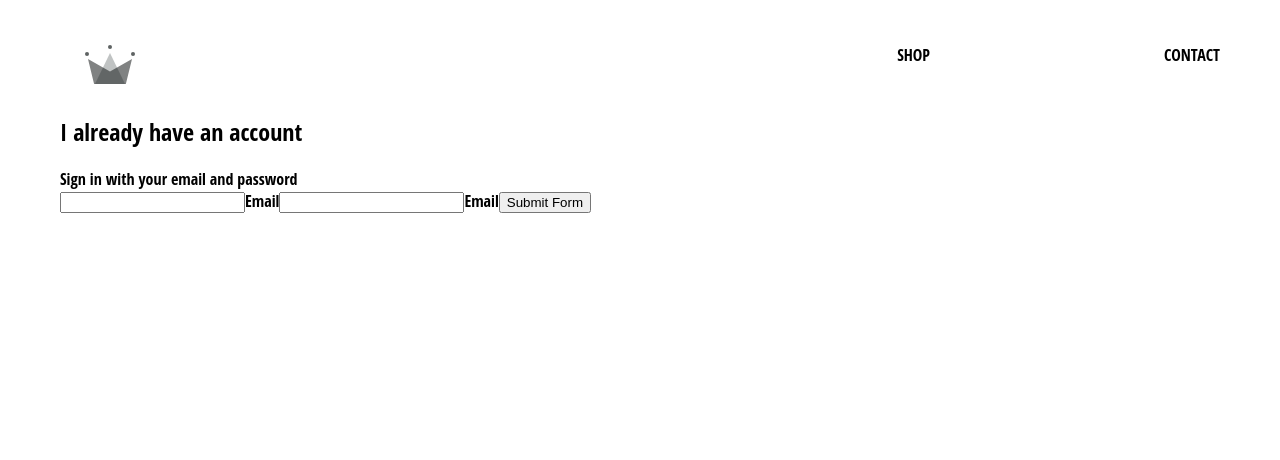
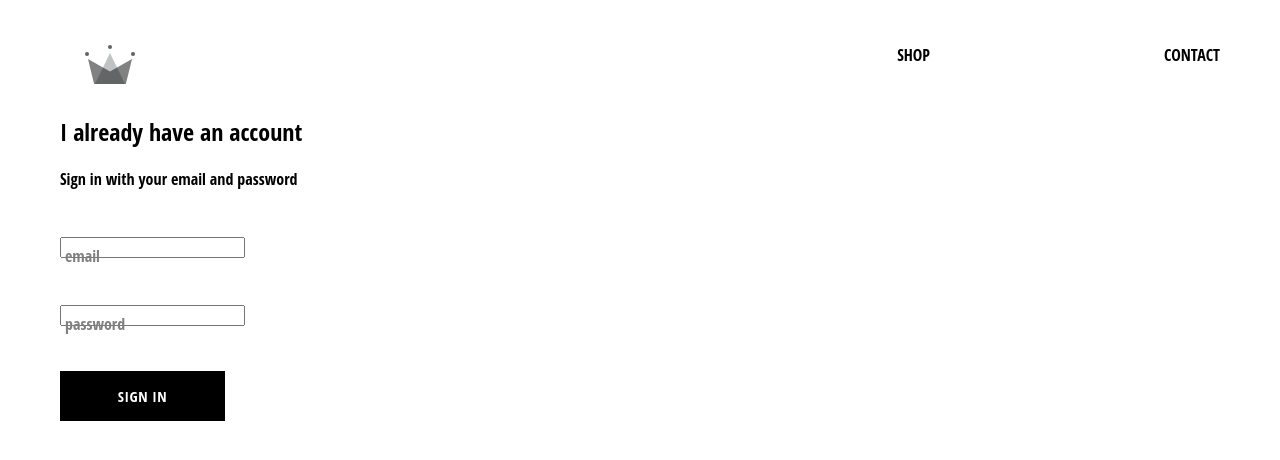
Before and after one commit to ndittren/clothingshop, a React (Create React App) app: page /signin in a window 1280 px wide. Shown: the top 460 px of the page. Built offline with nearby package versions, Linux system fonts and the light colour scheme.

Commit message:
form input and custom button component

```diff
--- /dev/null
+++ b/src/components/custom-button/custom-button.component.js
@@ -0,0 +1,11 @@
+import React from 'react'
+import './custom-button.styles.scss'
+
+const CustomButton = ({ children, ...otherProps }) => (
+  <button className='custom-button' {...otherProps}>
+    {children}
+  </button>
+
+)
+
+export default CustomButton
--- /dev/null
+++ b/src/components/custom-button/custom-button.styles.scss
@@ -0,0 +1,22 @@
+.custom-button {
+  min-width: 165px;
+  width: auto;
+  height: 50px;
+  letter-spacing: 0.5px;
+  line-height: 50px;
+  padding: 0 35px 0 35px;
+  font-size: 15px;
+  background-color: black;
+  color: white;
+  text-transform: uppercase;
+  font-family: 'Open Sans Condensed';
+  font-weight: bolder;
+  border: none;
+  cursor: pointer;
+
+  &:hover {
+    background-color: white;
+    color: black;
+    border: 1px solid black;
+  }
+}
--- /dev/null
+++ b/src/components/form-input/form-input.component.js
@@ -0,0 +1,21 @@
+import React from 'react'
+
+import './formInput.styles.scss'
+
+
+const FormInput = ({ handleChange, label, ...otherProps }) => (
+  <div className='group'>
+    <input className='from-input' onChange={handleChange} {...otherProps} />
+    {
+      label ?
+        (<label className={`${otherProps.value.length ? 'shrink' : ''} form-input-label`}>
+
+          {label}
+        </label>)
+        : null
+    }
+
+  </div>
+)
+
+export default FormInput
--- /dev/null
+++ b/src/components/form-input/formInput.styles.scss
@@ -0,0 +1,54 @@
+$sub-color: grey;
+$main-color: black;
+
+@mixin shrinkLabel {
+  top: -14px;
+  font-size: 12px;
+  color: $main-color;
+}
+
+.group {
+  position: relative;
+  margin: 45px 0;
+
+  .form-input {
+    background: none;
+    background-color: white;
+    color: $sub-color;
+    font-size: 18px;
+    padding: 10px 10px 10px 5px;
+    display: block;
+    width: 100%;
+    border: none;
+    border-radius: 0;
+    border-bottom: 1px solid $sub-color;
+    margin: 25px 0;
+
+    &:focus {
+      outline: none;
+    }
+
+    &:focus ~ .form-input-label {
+      @include shrinkLabel();
+    }
+  }
+
+  input[type='password'] {
+    letter-spacing: 0.3em;
+  }
+
+  .form-input-label {
+    color: $sub-color;
+    font-size: 16px;
+    font-weight: normal;
+    position: absolute;
+    pointer-events: none;
+    left: 5px;
+    top: 10px;
+    transition: 300ms ease all;
+
+    &.shrink {
+      @include shrinkLabel();
+    }
+  }
+}
--- a/src/components/sign-in/sign-in.component.js
+++ b/src/components/sign-in/sign-in.component.js
@@ -1,6 +1,8 @@
 import React from 'react'
+import FormInput from '../form-input/form-input.component'
+import CustomButton from '../custom-button/custom-button.component'
+import './sign-in.styles.scss'
 
-import './sign-in.styles.scss'
 
 
 class SignIn extends React.Component {
@@ -33,16 +35,23 @@
         <span>Sign in with your email and password</span>
 
         <form onSubmit={this.handleSubmit}>
-          <input name='email' type='email' value={this.state.email} onChange={this.handleChange} required />
-          <label>Email</label>
-          <input
+          <FormInput
+            name='email'
+            type='email'
+            value={this.state.email}
+            handleChange={this.handleChange}
+            label='email'
+            required />
+          <FormInput
             name='password'
             type='password'
             value={this.state.email}
-            onChange={this.handleChange}
+            handleChange={this.handleChange}
+            label='password'
             required />
-          <label>Email</label>
-          <input type='submit' value='Submit Form' />
+          <CustomButton tyep='submit'>
+            Sign In
+          </CustomButton>
         </form>
       </div>
 
--- a/src/components/sign-in/sign-in.styles.scss
+++ b/src/components/sign-in/sign-in.styles.scss
@@ -0,0 +1,3 @@
+.sign-in {
+  width: 30vw
+}
```
